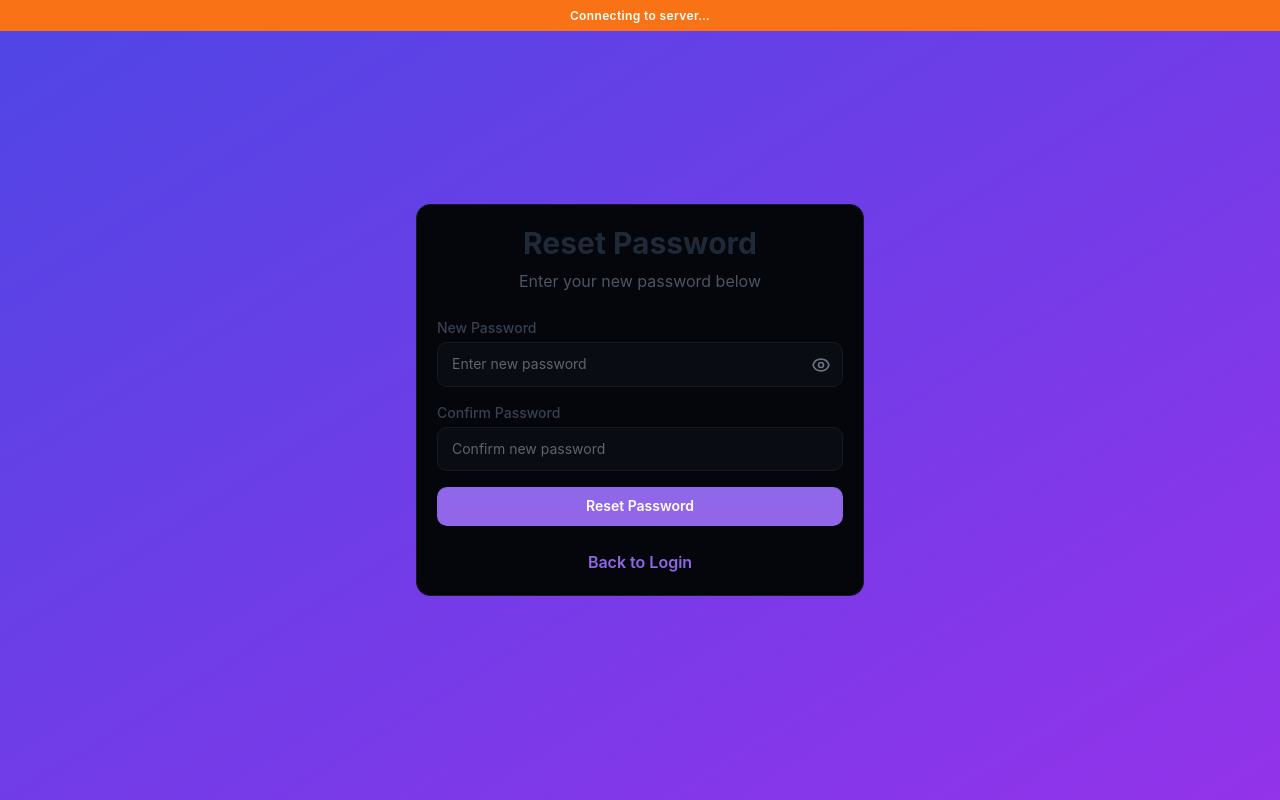
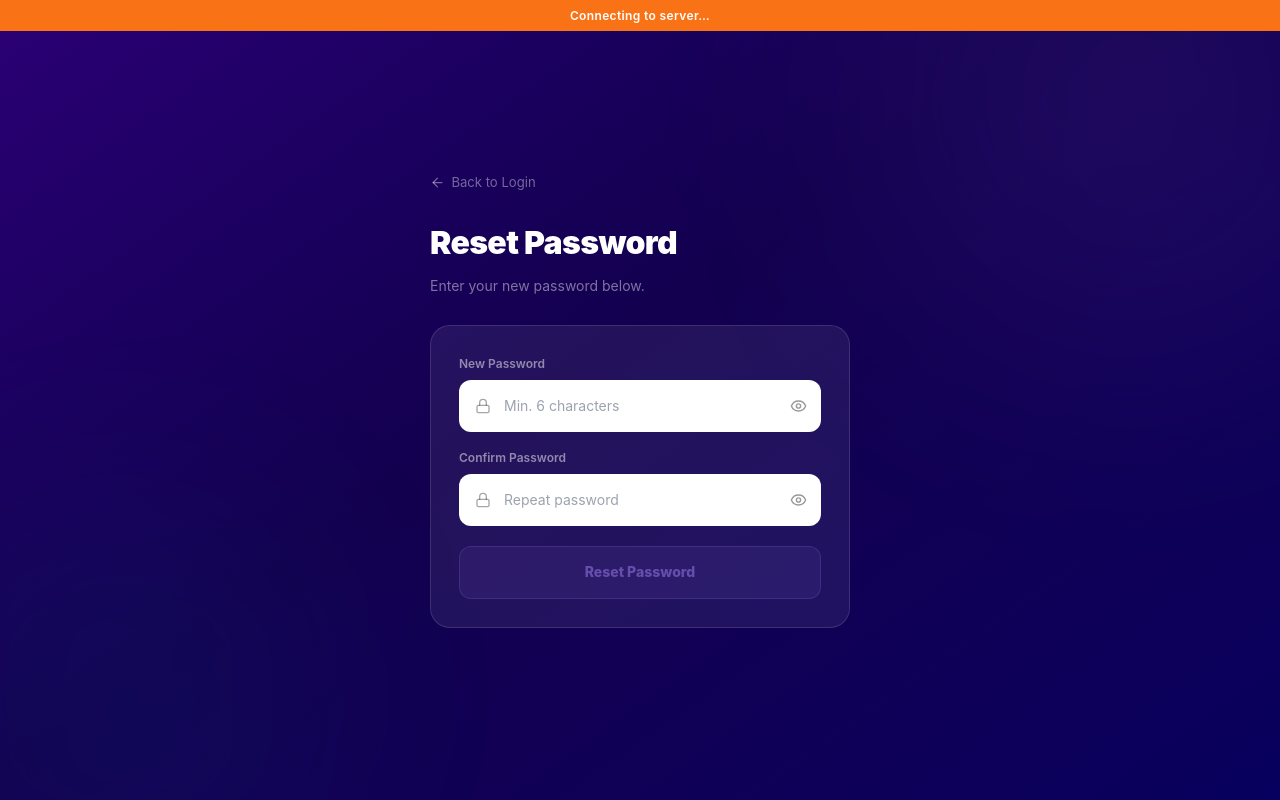
Before and after one commit to wissheriff-tech/goldmine-frontend, a Next.js app: page /reset-password/1 in a window 1280 px wide. Built offline with nearby package versions, Linux system fonts and the light colour scheme; no server answers.

Commit message:
fix: password reset — resilient email + redesigned reset page with black text inputs

```diff
--- a/app/reset-password/[token]/page.jsx
+++ b/app/reset-password/[token]/page.jsx
@@ -4,37 +4,45 @@ import { useState } from 'react';
 import { useRouter, useParams } from 'next/navigation';
 import Link from 'next/link';
 import toast from 'react-hot-toast';
+import { Lock, Eye, EyeOff, ArrowLeft, CheckCircle } from 'lucide-react';
 import api from '@/utils/api';
+
+const BG = 'linear-gradient(145deg, oklch(0.18 0.26 295) 0%, oklch(0.10 0.20 270) 45%, oklch(0.14 0.22 245) 100%)';
+
+const inputStyle = {
+  width: '100%',
+  background: '#fff',
+  border: '1px solid rgba(255,255,255,0.2)',
+  borderRadius: 12,
+  padding: '0.875rem 1.125rem',
+  color: '#111',
+  fontSize: '0.875rem',
+  outline: 'none',
+  boxSizing: 'border-box',
+};
 
 export default function ResetPassword() {
   const router = useRouter();
   const params = useParams();
   const token = params.token;
 
-  const [password, setPassword] = useState('');
+  const [password, setPassword]               = useState('');
   const [confirmPassword, setConfirmPassword] = useState('');
-  const [isLoading, setIsLoading] = useState(false);
-  const [showPassword, setShowPassword] = useState(false);
+  const [showPassword, setShowPassword]       = useState(false);
+  const [showConfirm, setShowConfirm]         = useState(false);
+  const [isLoading, setIsLoading]             = useState(false);
+  const [done, setDone]                       = useState(false);
 
   const handleSubmit = async (e) => {
     e.preventDefault();
-
-    if (password !== confirmPassword) {
-      toast.error('Passwords do not match');
-      return;
-    }
-
-    if (password.length < 6) {
-      toast.error('Password must be at least 6 characters');
-      return;
-    }
-
+    if (password !== confirmPassword) { toast.error('Passwords do not match'); return; }
+    if (password.length < 6) { toast.error('Password must be at least 6 characters'); return; }
     setIsLoading(true);
-
     try {
       const { data } = await api.post(`/auth/reset-password/${token}`, { password });
-      toast.success(data.message);
-      setTimeout(() => router.push('/login'), 2000);
+      toast.success(data.message || 'Password reset successfully');
+      setDone(true);
+      setTimeout(() => router.push('/login'), 2500);
     } catch (error) {
       toast.error(error.response?.data?.message || 'Failed to reset password');
     } finally {
@@ -43,76 +51,93 @@ export default function ResetPassword() {
   };
 
   return (
-    <div className="min-h-screen bg-gradient-to-br from-indigo-600 to-purple-600 flex items-center justify-center p-4">
-      <div className="w-full max-w-md card">
-        <div className="text-center mb-6">
-          <h1 className="text-3xl font-bold text-gray-800 mb-2">Reset Password</h1>
-          <p className="text-gray-600">Enter your new password below</p>
+    <div style={{ minHeight: '100vh', background: BG, display: 'flex', alignItems: 'center', justifyContent: 'center', padding: '1.5rem', position: 'relative' }}>
+      {/* Aurora */}
+      <div style={{ position: 'fixed', inset: 0, pointerEvents: 'none', zIndex: 0 }}>
+        <div style={{ position: 'absolute', width: 500, height: 500, borderRadius: '50%', background: 'oklch(0.62 0.19 295 / .09)', filter: 'blur(120px)', top: -150, right: -100 }} />
+        <div style={{ position: 'absolute', width: 400, height: 400, borderRadius: '50%', background: 'oklch(0.55 0.18 240 / .07)', filter: 'blur(100px)', bottom: -100, left: -80 }} />
       </div>
 
-        <form onSubmit={handleSubmit} className="space-y-4">
-          <div>
-            <label className="block text-sm font-medium text-gray-700 mb-1">
+      <div style={{ width: '100%', maxWidth: 420, position: 'relative', zIndex: 1 }}>
+        <Link href="/login" style={{ display: 'inline-flex', alignItems: 'center', gap: '0.4rem', color: 'rgba(255,255,255,0.4)', fontSize: '0.82rem', textDecoration: 'none', marginBottom: '1.5rem' }}>
+          <ArrowLeft size={15} /> Back to Login
+        </Link>
+
+        {done ? (
+          <div style={{ background: 'rgba(255,255,255,0.07)', border: '1px solid rgba(255,255,255,0.12)', borderRadius: 20, padding: '2rem', textAlign: 'center' }}>
+            <div style={{ width: 56, height: 56, borderRadius: '50%', background: 'rgba(16,185,129,0.15)', border: '1px solid rgba(16,185,129,0.3)', display: 'flex', alignItems: 'center', justifyContent: 'center', margin: '0 auto 1.25rem' }}>
+              <CheckCircle size={28} color="#10b981" />
+            </div>
+            <h1 style={{ fontSize: '1.4rem', fontWeight: 800, color: '#fff', marginBottom: '0.5rem' }}>Password Reset!</h1>
+            <p style={{ fontSize: '0.875rem', color: 'rgba(255,255,255,0.5)', lineHeight: 1.6 }}>
+              Redirecting you to login…
+            </p>
+          </div>
+        ) : (
+          <>
+            <div style={{ marginBottom: '1.75rem' }}>
+              <h1 style={{ fontSize: '2rem', fontWeight: 900, color: '#fff', letterSpacing: '-0.02em', marginBottom: '0.4rem' }}>Reset Password</h1>
+              <p style={{ fontSize: '0.875rem', color: 'rgba(255,255,255,0.45)', lineHeight: 1.6 }}>
+                Enter your new password below.
+              </p>
+            </div>
+
+            <div style={{ background: 'rgba(255,255,255,0.07)', border: '1px solid rgba(255,255,255,0.12)', borderRadius: 20, padding: '1.75rem' }}>
+              <form onSubmit={handleSubmit}>
+                {/* New password */}
+                <label style={{ display: 'block', fontSize: '0.75rem', color: 'rgba(255,255,255,0.5)', fontWeight: 600, marginBottom: '0.4rem' }}>
                   New Password
                 </label>
-            <div className="relative">
+                <div style={{ position: 'relative', marginBottom: '1rem' }}>
+                  <Lock size={16} color="rgba(0,0,0,0.35)" style={{ position: 'absolute', left: '1rem', top: '50%', transform: 'translateY(-50%)', pointerEvents: 'none' }} />
                   <input
                     type={showPassword ? 'text' : 'password'}
                     value={password}
-                onChange={(e) => setPassword(e.target.value)}
-                placeholder="Enter new password"
-                className="form-input pr-10"
+                    onChange={e => setPassword(e.target.value)}
+                    placeholder="Min. 6 characters"
+                    style={{ ...inputStyle, paddingLeft: '2.75rem', paddingRight: '2.75rem' }}
                     required
                     autoComplete="new-password"
                   />
-              <button
-                type="button"
-                onClick={() => setShowPassword(!showPassword)}
-                className="absolute right-3 top-1/2 -translate-y-1/2 text-gray-500 hover:text-gray-700"
-              >
-                {showPassword ? (
-                  <svg className="w-5 h-5" fill="none" stroke="currentColor" viewBox="0 0 24 24">
-                    <path strokeLinecap="round" strokeLinejoin="round" strokeWidth={2} d="M13.875 18.825A10.05 10.05 0 0112 19c-4.478 0-8.268-2.943-9.543-7a9.97 9.97 0 011.563-3.029m5.858.908a3 3 0 114.243 4.243M9.878 9.878l4.242 4.242M9.88 9.88l-3.29-3.29m7.532 7.532l3.29 3.29M3 3l3.59 3.59m0 0A9.953 9.953 0 0112 5c4.478 0 8.268 2.943 9.543 7a10.025 10.025 0 01-4.132 5.411m0 0L21 21" />
-                  </svg>
-                ) : (
-                  <svg className="w-5 h-5" fill="none" stroke="currentColor" viewBox="0 0 24 24">
-                    <path strokeLinecap="round" strokeLinejoin="round" strokeWidth={2} d="M15 12a3 3 0 11-6 0 3 3 0 016 0z" />
-                    <path strokeLinecap="round" strokeLinejoin="round" strokeWidth={2} d="M2.458 12C3.732 7.943 7.523 5 12 5c4.478 0 8.268 2.943 9.542 7-1.274 4.057-5.064 7-9.542 7-4.477 0-8.268-2.943-9.542-7z" />
-                  </svg>
-                )}
+                  <button type="button" onClick={() => setShowPassword(!showPassword)}
+                    style={{ position: 'absolute', right: '0.875rem', top: '50%', transform: 'translateY(-50%)', background: 'none', border: 'none', cursor: 'pointer', color: 'rgba(0,0,0,0.4)', padding: 0, display: 'flex' }}>
+                    {showPassword ? <EyeOff size={17} /> : <Eye size={17} />}
                   </button>
                 </div>
-          </div>
 
-          <div>
-            <label className="block text-sm font-medium text-gray-700 mb-1">
+                {/* Confirm password */}
+                <label style={{ display: 'block', fontSize: '0.75rem', color: 'rgba(255,255,255,0.5)', fontWeight: 600, marginBottom: '0.4rem' }}>
                   Confirm Password
                 </label>
+                <div style={{ position: 'relative', marginBottom: '1.25rem' }}>
+                  <Lock size={16} color="rgba(0,0,0,0.35)" style={{ position: 'absolute', left: '1rem', top: '50%', transform: 'translateY(-50%)', pointerEvents: 'none' }} />
                   <input
-              type={showPassword ? 'text' : 'password'}
+                    type={showConfirm ? 'text' : 'password'}
                     value={confirmPassword}
-              onChange={(e) => setConfirmPassword(e.target.value)}
-              placeholder="Confirm new password"
-              className="form-input"
+                    onChange={e => setConfirmPassword(e.target.value)}
+                    placeholder="Repeat password"
+                    style={{ ...inputStyle, paddingLeft: '2.75rem', paddingRight: '2.75rem' }}
                     required
                     autoComplete="new-password"
                   />
+                  <button type="button" onClick={() => setShowConfirm(!showConfirm)}
+                    style={{ position: 'absolute', right: '0.875rem', top: '50%', transform: 'translateY(-50%)', background: 'none', border: 'none', cursor: 'pointer', color: 'rgba(0,0,0,0.4)', padding: 0, display: 'flex' }}>
+                    {showConfirm ? <EyeOff size={17} /> : <Eye size={17} />}
+                  </button>
                 </div>
 
-          <button
-            type="submit"
-            disabled={isLoading}
-            className="btn-primary w-full"
-          >
-            {isLoading ? 'Resetting...' : 'Reset Password'}
+                <button type="submit" disabled={isLoading || !password || !confirmPassword} style={{
+                  width: '100%', padding: '0.875rem', borderRadius: 12, fontWeight: 800, fontSize: '0.875rem',
+                  cursor: isLoading || !password || !confirmPassword ? 'not-allowed' : 'pointer',
+                  background: 'rgba(167,139,250,0.15)', border: '1px solid rgba(167,139,250,0.35)', color: '#a78bfa',
+                  opacity: isLoading || !password || !confirmPassword ? 0.5 : 1,
+                }}>
+                  {isLoading ? 'Resetting…' : 'Reset Password'}
                 </button>
               </form>
-
-        <div className="mt-6 text-center">
-          <Link href="/login" className="text-primary font-semibold hover:underline">
-            Back to Login
-          </Link>
             </div>
+          </>
+        )}
       </div>
     </div>
   );
```
Lines whose indentation alone changed are shown as unchanged.
